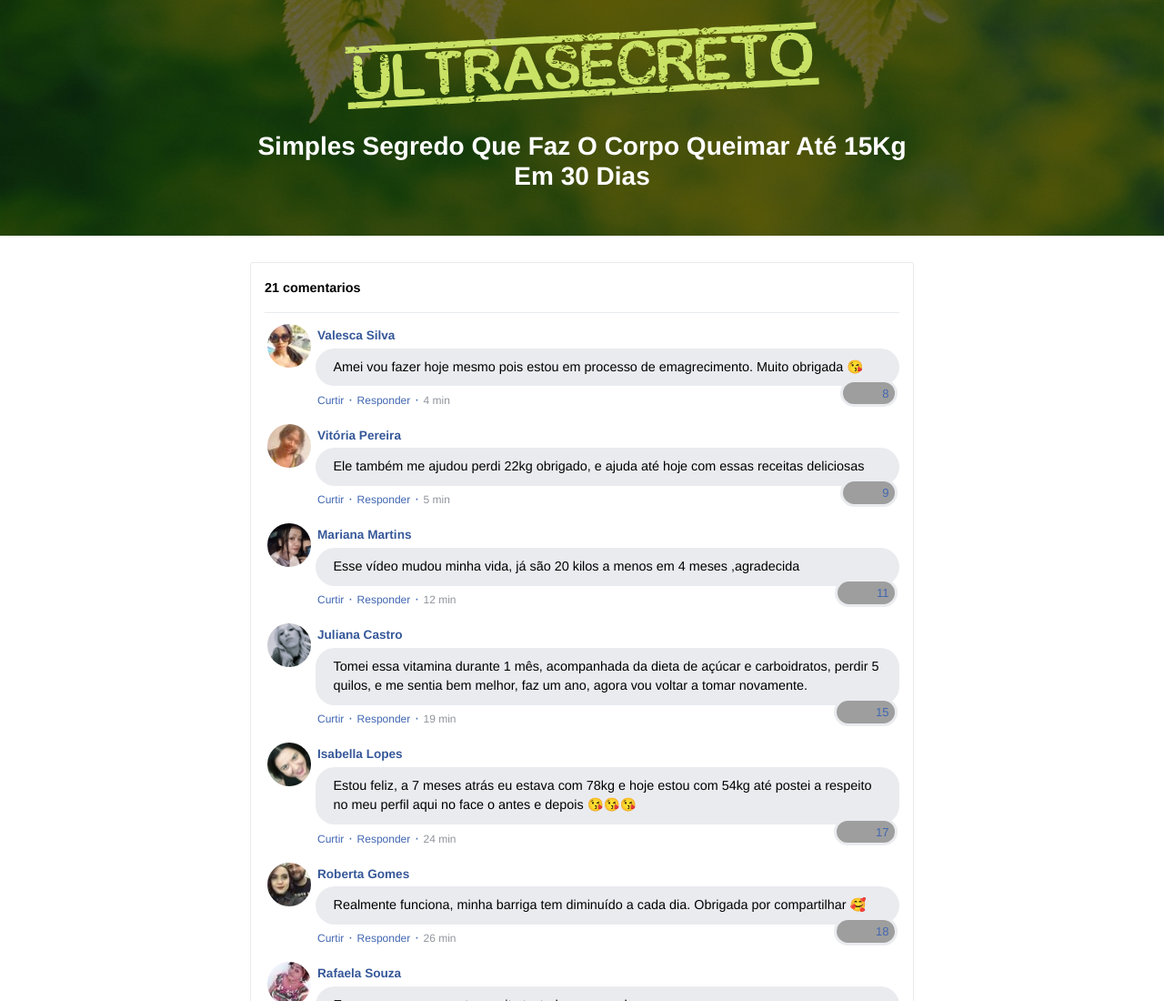
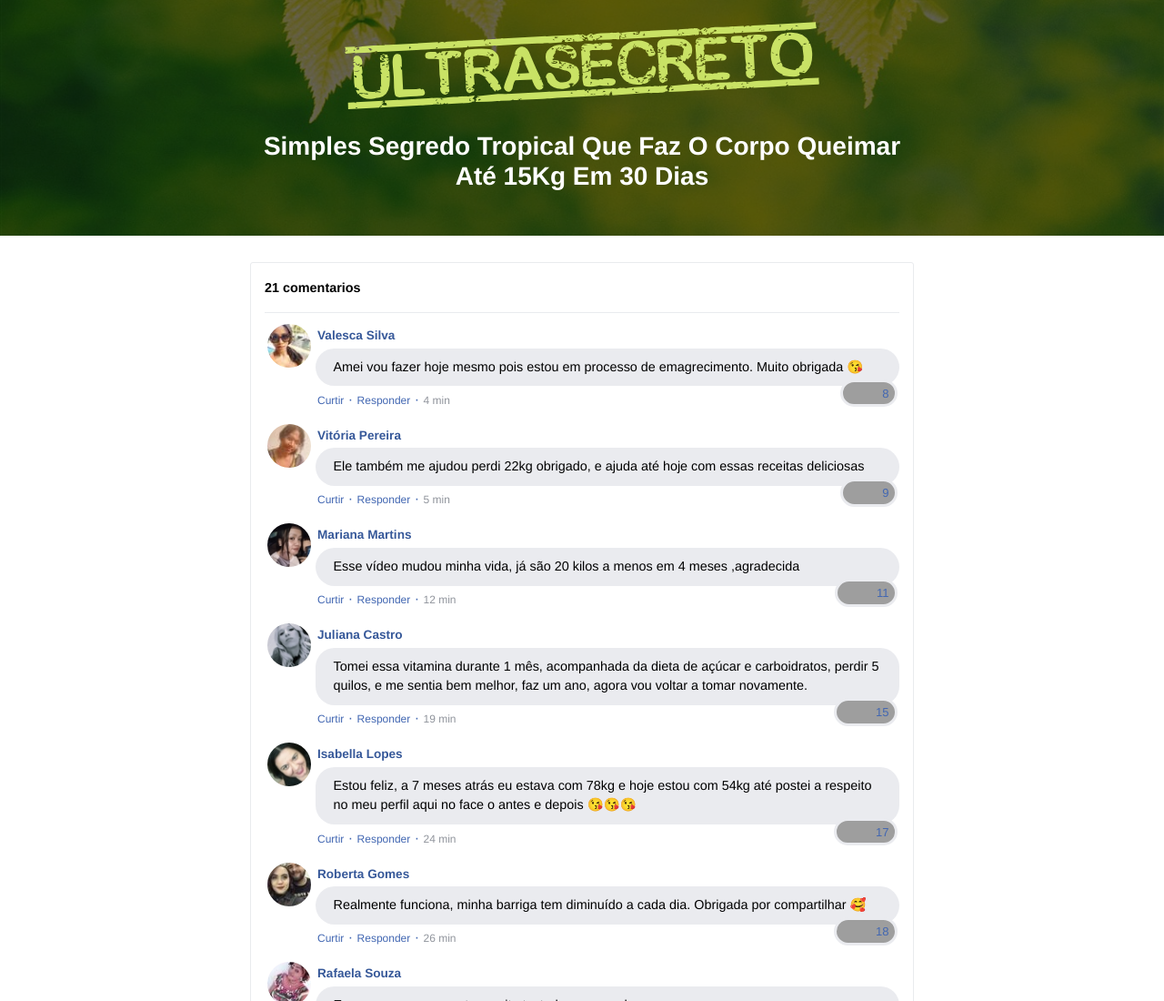
Before and after one commit to Lcainan/segredotropical.com, a plain HTML site: page index.html in a window 1280 px wide. Shown: the top 1100 px of the page at 91% size. Drawn offline with nearby package versions, Linux system fonts and the light colour scheme; grey boxes are pictures that could not be loaded; a script that the page names is missing.

Commit message:
Update index.html

```diff
--- a/index.html
+++ b/index.html
@@ -59,7 +59,7 @@
             <img class="img-fluid" src="./assets/img/ultrasecreto.svg">
 
             <!-- Headline -->
-            <h3 class="my-4"><b>Simples Segredo Que Faz O Corpo Queimar Até 15Kg Em 30 Dias</b></h3>
+            <h3 class="my-4"><b>Simples Segredo Tropical Que Faz O Corpo Queimar Até 15Kg Em 30 Dias</b></h3>
 
             <!-- VSL -->
            <script type="text/javascript" id="scr_623e2773752ce70008ca2816">var s=document.createElement("script");s.src="https://cdn.converteai.net/49b1b126-5c6b-4a88-b5c8-19c69ec28ce3/players/623e2773752ce70008ca2816/player.js",s.async=!0,document.head.appendChild(s);</script>
```
